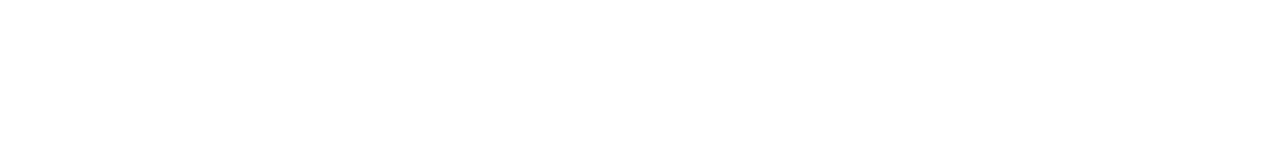
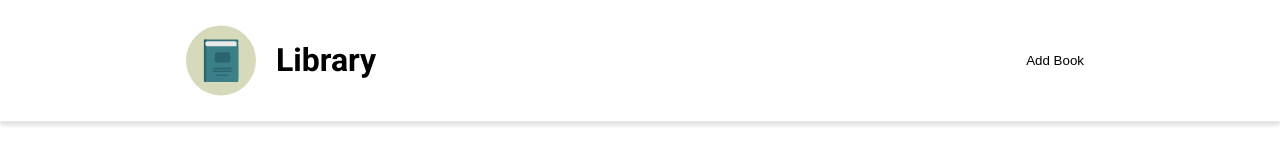
Before and after one commit to LilMus/library, a website: page index.html in a window 1280 px wide. Drawn offline with Linux system fonts and the light colour scheme.

Commit message:
Add header and "add book" button

```diff
--- a/index.html
+++ b/index.html
@@ -5,8 +5,90 @@
     <meta http-equiv="X-UA-Compatible" content="IE=edge" />
     <meta name="viewport" content="width=device-width, initial-scale=1.0" />
     <title>Library</title>
+    <link rel="stylesheet" href="style/style.css" />
   </head>
   <body>
-    <p></p>
+    <header>
+      <svg
+        version="1.1"
+        id="Layer_1"
+        xmlns="http://www.w3.org/2000/svg"
+        xmlns:xlink="http://www.w3.org/1999/xlink"
+        x="0px"
+        y="0px"
+        viewBox="0 0 473.931 473.931"
+        style="enable-background: new 0 0 473.931 473.931"
+        xml:space="preserve"
+      >
+        <circle style="fill: #d7daba" cx="236.966" cy="236.966" r="236.966" />
+        <path
+          style="fill: #327477"
+          d="M354.154,359.291c0,3.618-2.93,6.541-6.537,6.541H127.908c-3.607,0-6.537-2.922-6.537-6.541V101.937
+              c0-3.611,2.93-6.541,6.537-6.541h219.709c3.607,0,6.537,2.93,6.537,6.541V359.291z"
+        />
+        <path
+          style="fill: #3b7f89"
+          d="M354.154,376.967c0,3.611-2.93,6.537-6.537,6.537H140.282V140.555h207.331
+              c3.607,0,6.537,2.93,6.537,6.541v229.871H354.154z"
+        />
+        <rect
+          x="137.633"
+          y="137.158"
+          style="fill: #4699a1"
+          width="3.977"
+          height="246.35"
+        />
+        <path
+          style="fill: #2a646e"
+          d="M138.292,95.396h-10.383c-3.607,0-6.537,2.93-6.537,6.541v275.031c0,3.611,2.93,6.537,6.537,6.537
+              h10.383V95.396z"
+        />
+        <path
+          style="fill: #e9e9ea"
+          d="M342.371,140.473H143.706c-6.773,0-12.262-5.497-12.262-12.269v-8.056
+              c0-6.773,5.489-12.262,12.262-12.262h186.403c6.773,0,12.262,5.493,12.262,12.262L342.371,140.473z"
+        />
+        <g>
+          <path
+            style="fill: #2a646e"
+            d="M284.46,251.574h-73.503c-8.677,0-15.734-7.061-15.734-15.734v-38.147
+                  c0-8.67,7.057-15.73,15.734-15.73h73.503c8.673,0,15.734,7.061,15.734,15.73v38.143C300.19,244.513,293.133,251.574,284.46,251.574
+                  z"
+          />
+          <path
+            style="fill: #2a646e"
+            d="M309.683,290.84c0,2.821-2.196,5.111-4.909,5.111H188.443c-2.713,0-4.913-2.29-4.913-5.111l0,0
+                  c0-2.829,2.2-5.115,4.913-5.115h116.331C307.49,285.725,309.683,288.011,309.683,290.84L309.683,290.84z"
+          />
+          <path
+            style="fill: #2a646e"
+            d="M309.683,309.81c0,2.821-2.196,5.111-4.909,5.111H188.443c-2.713,0-4.913-2.29-4.913-5.111l0,0
+                  c0-2.821,2.2-5.111,4.913-5.111h116.331C307.49,304.699,309.683,306.989,309.683,309.81L309.683,309.81z"
+          />
+          <path
+            style="fill: #2a646e"
+            d="M289.017,338.031c0,1.893-1.482,3.435-3.304,3.435h-78.21c-1.826,0-3.304-1.542-3.304-3.435l0,0
+                  c0-1.897,1.482-3.439,3.304-3.439h78.21C287.539,334.592,289.017,336.134,289.017,338.031L289.017,338.031z"
+          />
+        </g>
+        <g></g>
+        <g></g>
+        <g></g>
+        <g></g>
+        <g></g>
+        <g></g>
+        <g></g>
+        <g></g>
+        <g></g>
+        <g></g>
+        <g></g>
+        <g></g>
+        <g></g>
+        <g></g>
+        <g></g>
+      </svg>
+      <h1>Library</h1>
+      <button type="button">Add Book</button>
+    </header>
   </body>
 </html>
--- a/style/style.scss
+++ b/style/style.scss
@@ -0,0 +1,37 @@
+@import url('https://fonts.googleapis.com/css2?family=Roboto:wght@400;700&display=swap');
+$green-color: #d7daba;
+
+body,
+html {
+  height: 100%;
+  margin: 0;
+  font-family: 'Roboto', sans-serif;
+}
+
+header {
+  display: flex;
+  justify-content: center;
+  font-weight: 700;
+  margin-top: 20px;
+  padding-bottom: 20px;
+  box-shadow: 0px 5px 3px rgba(0, 0, 0, 0.1);
+  > svg {
+    width: 70px;
+    margin-right: 20px;
+  }
+  > button {
+    height: 50px;
+    align-self: center;
+    margin-left: 50%;
+    cursor: pointer;
+    background: none;
+    border: transparent;
+    border-radius: 10px;
+    padding: 0 10px;
+    &:hover {
+      background-color: $green-color;
+      transition-property: background-color;
+      transition-duration: 0.3s;
+    }
+  }
+}
```
Also changed, not shown: media/book-pack.svg (added), media/book-svgrepo-com.svg (added), style/style.css, 1 other file.
